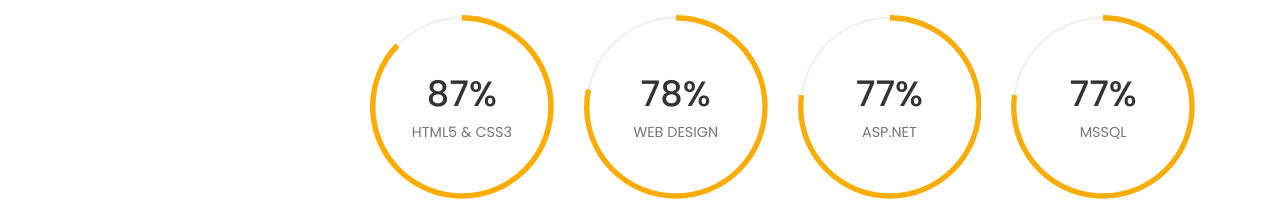
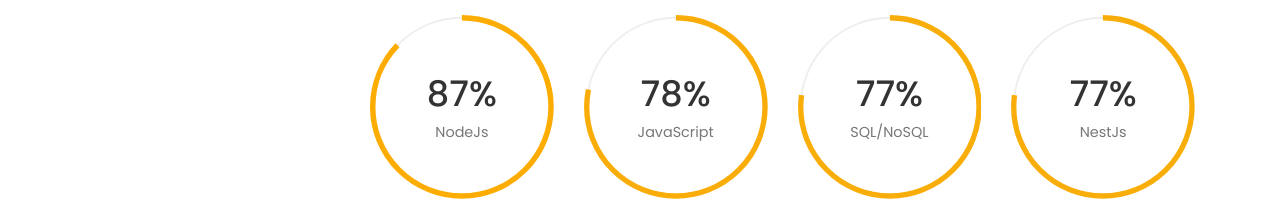
Before and after one commit to uvt989khan/portfolio, a plain HTML site: page index.html in a window 1280 px wide. Shown: the part 780-992 px from the top of the page. Drawn offline with Linux system fonts and the light colour scheme; files whose address does not match are found by name.

Commit message:
Update index.html
chnges

```diff
--- a/index.html
+++ b/index.html
@@ -127,7 +127,7 @@
 							<div class="radial-prog-area margin-b-30">
 								<div class="radial-progress" data-prog-percent=".87">
 									<div></div>
-									<h6 class="progress-title">HTML5 & CSS3</h6>
+									<h6 class="progress-title">NodeJs</h6>
 								</div>
 							</div><!-- radial-prog-area-->
 						</div><!-- col-sm-6-->
@@ -136,7 +136,7 @@
 							<div class="radial-prog-area margin-b-30">
 								<div class="radial-progress" data-prog-percent=".78">
 									<div></div>
-									<h6 class="progress-title">WEB DESIGN</h6>
+									<h6 class="progress-title">JavaScript</h6>
 								</div>
 							</div><!-- radial-prog-area-->
 						</div><!-- col-sm-6-->
@@ -145,7 +145,7 @@
 							<div class="radial-prog-area margin-b-30">
 								<div class="radial-progress" data-prog-percent=".77">
 									<div></div>
-									<h6 class="progress-title">ASP.NET</h6>
+									<h6 class="progress-title">SQL/NoSQL</h6>
 								</div>
 							</div><!-- radial-prog-area-->
 						</div><!-- col-sm-6-->
@@ -154,7 +154,7 @@
 							<div class="radial-prog-area margin-b-50">
 								<div class="radial-progress" data-prog-percent=".77">
 									<div></div>
-									<h6 class="progress-title">MSSQL</h6>
+									<h6 class="progress-title">NestJs</h6>
 								</div>
 							</div><!-- radial-prog-area-->
 						</div><!-- col-sm-6-->
```
